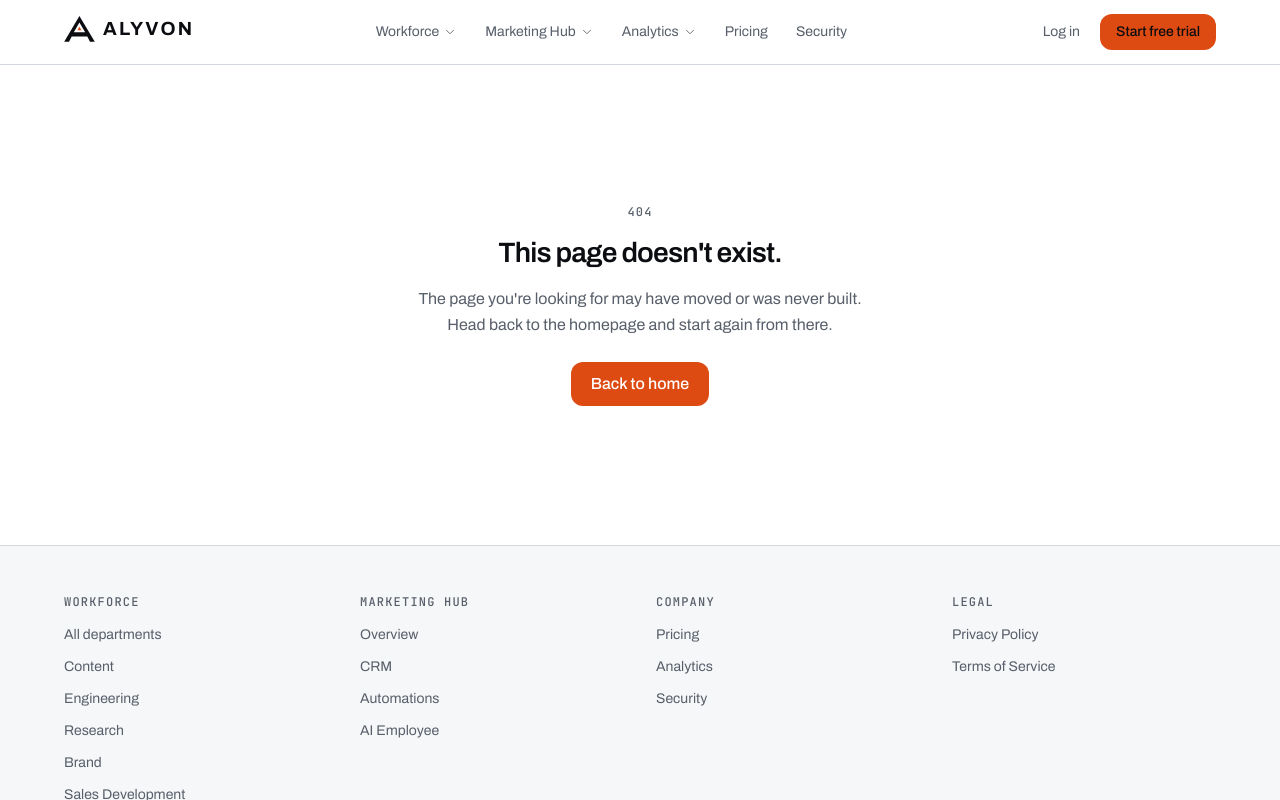
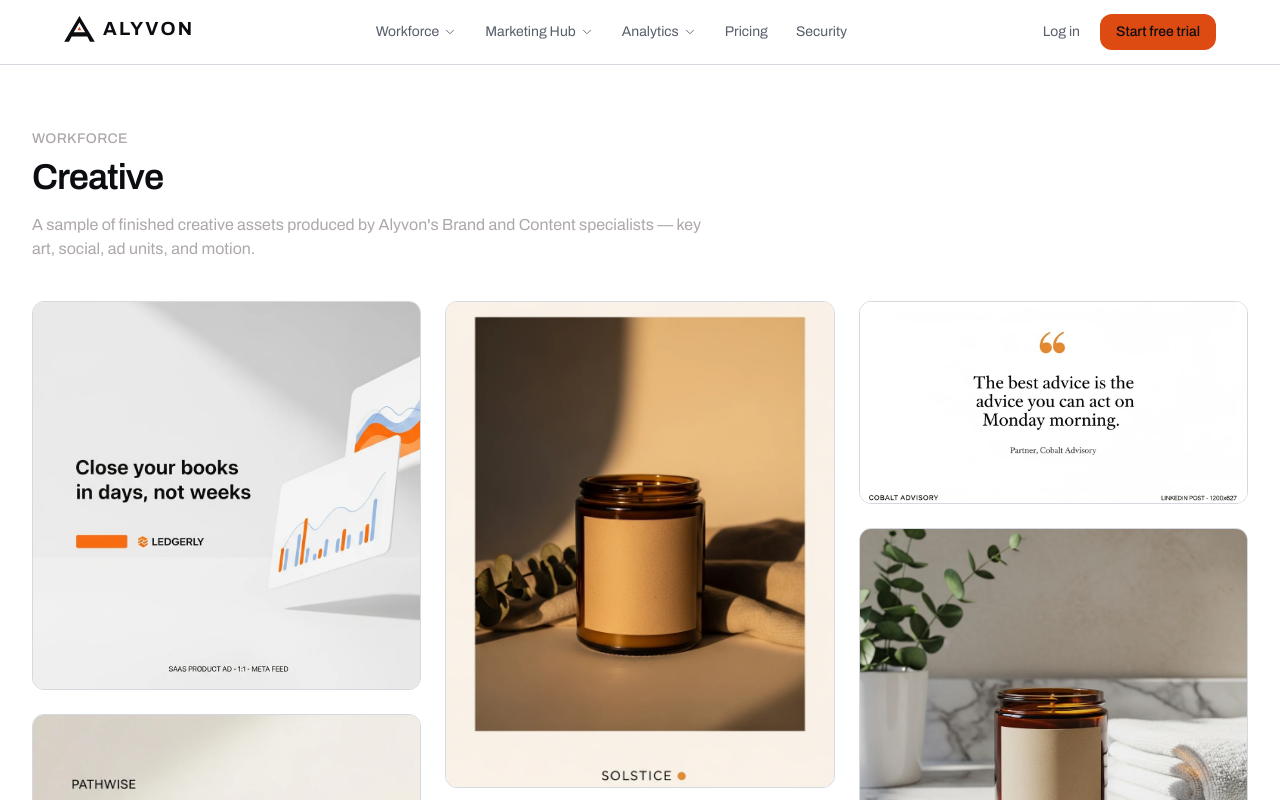
Before and after one commit to alyvonai/alyvon-marketing-site, a Next.js app: page /workforce/creative in a window 1280 px wide. Before the commit this address had no page. Shown: the top 800 px of the page. Built offline with nearby package versions, Linux system fonts and the light colour scheme.

Commit message:
feat: add /workforce/creative gallery page (masonry grid of Creative dept output)

```diff
--- /dev/null
+++ b/app/workforce/creative/page.tsx
@@ -0,0 +1,116 @@
+import { MediaFrame } from "@/components/ui/media-frame";
+import { IllustrativeCaption } from "@/components/ui/illustrative-caption";
+import { buildMetadata } from "@/lib/metadata";
+import { VideoTile } from "./video-tile";
+
+export const metadata = buildMetadata({
+  title: "Creative — Workforce | Alyvon",
+  description:
+    "A sample of finished creative-asset output from Alyvon's Brand and Content specialists — key art, social, paid ad units, and motion.",
+  path: "/workforce/creative",
+});
+
+const BASE = "/images/workforce/creative";
+
+type Ratio = "1x1" | "4x5" | "16x9" | "1200x627";
+
+function aspectFromRatio(ratio: Ratio) {
+  switch (ratio) {
+    case "1x1":
+      return "1:1" as const;
+    case "4x5":
+      return "4:5" as const;
+    case "16x9":
+      return "16:9" as const;
+    case "1200x627":
+      return "ad" as const;
+  }
+}
+
+interface Tile {
+  id: string;
+  file: string; // filename only, resolved against BASE
+  ratio: Ratio;
+  alt: string;
+  caption?: string;
+}
+
+const tiles: Tile[] = [
+  { id: "tile-01", file: "tile-01-saas-ad-ledgerly-1x1.webp", ratio: "1x1", alt: "Ledgerly SaaS paid ad — square format" },
+  { id: "tile-02", file: "tile-02-saas-ad-pathwise-4x5.webp", ratio: "4x5", alt: "Pathwise SaaS paid ad — portrait format" },
+  { id: "tile-03", file: "tile-03-feature-launch-northlane-16x9.webp", ratio: "16x9", alt: "Northlane feature launch key visual" },
+  {
+    id: "tile-04",
+    file: "tile-04-ui-demo-orbit-metrics-16x9.webp",
+    ratio: "16x9",
+    alt: "Orbit Metrics product UI demo mockup",
+    caption: "Product UI. Data shown is illustrative.",
+  },
+  { id: "tile-05", file: "tile-05-dtc-social-solstice-4x5.webp", ratio: "4x5", alt: "Solstice DTC social post" },
+  { id: "tile-06", file: "tile-06-campaign-key-visual-halcyon-16x9.webp", ratio: "16x9", alt: "Halcyon campaign key visual" },
+  { id: "tile-07", file: "tile-07-carousel-halcyon-1x1.webp", ratio: "1x1", alt: "Halcyon social carousel tile" },
+  { id: "tile-08", file: "tile-08-consult-ad-cobalt-1200x627.webp", ratio: "1200x627", alt: "Cobalt Consulting paid ad unit" },
+  { id: "tile-09", file: "tile-09-linkedin-post-cobalt-1200x627.webp", ratio: "1200x627", alt: "Cobalt Consulting LinkedIn post" },
+  { id: "tile-10", file: "tile-10-photoreal-composite-1x1.webp", ratio: "1x1", alt: "Photoreal product composite" },
+  { id: "tile-11", file: "tile-11-before-after-fleetrun-4x5.webp", ratio: "4x5", alt: "FleetRun before/after comparison" },
+];
+
+export default function CreativePage() {
+  return (
+    <main className="mx-auto max-w-7xl px-4 py-16 sm:px-6 lg:px-8">
+      <header className="mb-10 max-w-2xl">
+        <p className="text-sm font-medium uppercase tracking-wide text-[#AEA8A8]">Workforce</p>
+        <h1 className="mt-2 text-3xl font-semibold tracking-tight sm:text-4xl">Creative</h1>
+        <p className="mt-4 text-base text-[#AEA8A8]">
+          A sample of finished creative assets produced by Alyvon&apos;s Brand and Content specialists — key
+          art, social, ad units, and motion.
+        </p>
+      </header>
+
+      {/*
+        CSS-only masonry: native multi-column layout.
+        - `columns-*` lets each item keep its own intrinsic aspect ratio (set inside
+          MediaFrame) with no manual row-span math and no JS measuring/library.
+        - `break-inside-avoid` on every item stops a tile splitting across columns.
+        - Trade-off vs a JS masonry lib: items fill down each column before wrapping
+          to the next (col 1 top-to-bottom, then col 2, ...) rather than strict
+          left-to-right reading order. DOM order — and so screen-reader/tab order —
+          is unaffected either way, since that follows source order, not the
+          column-fill visual order.
+        - `grid-template-rows: masonry` would remove even that visual trade-off, but
+          it isn't at baseline across evergreen browsers yet, so it's not used here.
+      */}
+      <div className="columns-1 gap-6 sm:columns-2 lg:columns-3">
+        {tiles.map((tile) => (
+          <div key={tile.id} className="mb-6 break-inside-avoid">
+            <MediaFrame
+              src={`${BASE}/${tile.file}`}
+              alt={tile.alt}
+              aspect={aspectFromRatio(tile.ratio)}
+              sizes="(min-width: 1024px) 33vw, (min-width: 640px) 50vw, 100vw"
+            />
+            {tile.caption ? <IllustrativeCaption>{tile.caption}</IllustrativeCaption> : null}
+          </div>
+        ))}
+
+        <div className="mb-6 break-inside-avoid">
+          <VideoTile
+            videoSrc={`${BASE}/video-story-reel-ember-9x16.mp4`}
+            posterSrc={`${BASE}/video-story-reel-ember-9x16-poster.webp`}
+            aspect="9:16"
+            title="Story reel — Ember"
+          />
+        </div>
+
+        <div className="mb-6 break-inside-avoid">
+          <VideoTile
+            videoSrc={`${BASE}/video-motion-ad-orbital-16x9.mp4`}
+            posterSrc={`${BASE}/video-motion-ad-orbital-16x9-poster.webp`}
+            aspect="16:9"
+            title="Motion ad — Orbital"
+          />
+        </div>
+      </div>
+    </main>
+  );
+}
```
